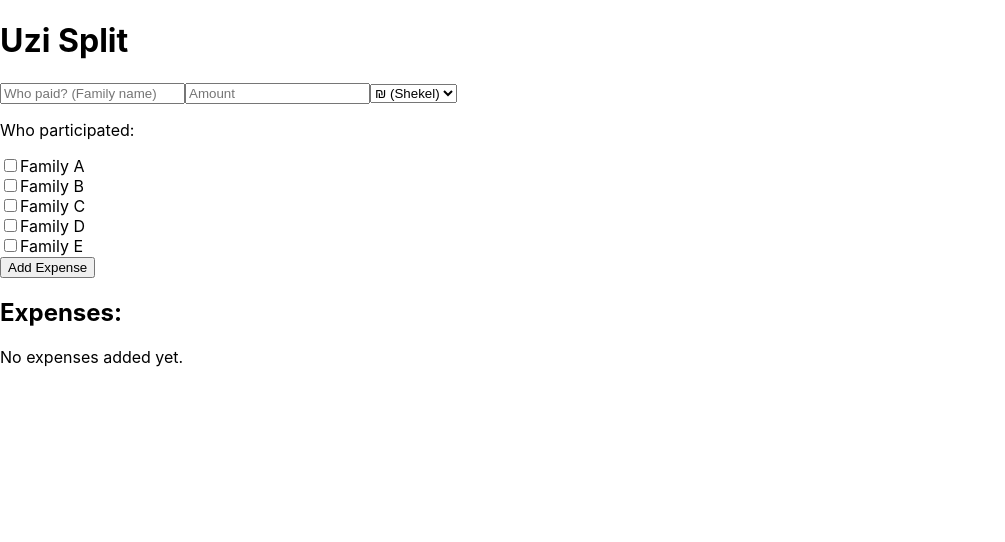
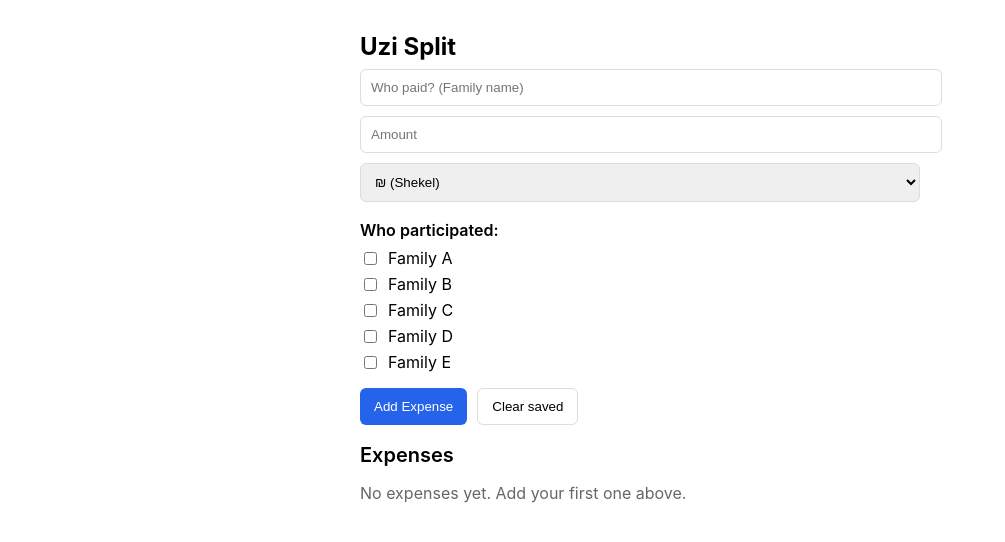
Before and after one commit to sigalalg1/uzi-split, a React (Create React App) app: page / in a window 1280 px wide. Shown: the top 542 px of the page, without its empty margins (0-1005 px from the left). Built offline with nearby package versions, Linux system fonts and the light colour scheme.

Commit message:
Update App.tsx

```diff
--- a/src/App.tsx
+++ b/src/App.tsx
@@ -1,54 +1,184 @@
-import React, { useState } from "react";
+import React, { useEffect, useState } from "react";
 
+// ==== Types ====
+type Currency = "₪" | "$" | "€";
+
+type Participant = {
+  name: string;
+  selected: boolean;
+  percentage: string; // keep as string for easy input; can be "" or a number-like string
+};
+
+type SavedParticipant = {
+  name: string;
+  percentage: string; // stored only for selected participants
+};
+
+type Expense = {
+  id: number;
+  payer: string;
+  amount: number;
+  currency: Currency;
+  participants: SavedParticipant[];
+  createdAt: string; // ISO
+};
+
+// ==== Constants ====
+const STORAGE_KEY = "uzisplit:expenses";
+
+// ==== Component ====
 export default function App() {
-  const [payer, setPayer] = useState("");
-  const [amount, setAmount] = useState("");
-  const [currency, setCurrency] = useState("₪");
-  const [participants, setParticipants] = useState([
+  // Form state
+  const [payer, setPayer] = useState<string>("");
+  const [amount, setAmount] = useState<string>("");
+  const [currency, setCurrency] = useState<Currency>("₪");
+  const [participants, setParticipants] = useState<Participant[]>([
     { name: "Family A", selected: false, percentage: "" },
     { name: "Family B", selected: false, percentage: "" },
     { name: "Family C", selected: false, percentage: "" },
     { name: "Family D", selected: false, percentage: "" },
     { name: "Family E", selected: false, percentage: "" },
   ]);
-  const [expenses, setExpenses] = useState([]);
 
-  const handlePercentageChange = (index, value) => {
-    const updated = [...participants];
-    updated[index].percentage = value;
-    setParticipants(updated);
+  // Saved expenses
+  const [expenses, setExpenses] = useState<Expense[]>([]);
+
+  // Load from localStorage on first render
+  useEffect(() => {
+    try {
+      const saved = localStorage.getItem(STORAGE_KEY);
+      if (saved) {
+        const parsed = JSON.parse(saved) as unknown;
+        if (Array.isArray(parsed)) {
+          // naive validation
+          setExpenses(parsed as Expense[]);
+        }
+      }
+    } catch (e) {
+      console.warn("Failed to read saved expenses", e);
+    }
+  }, []);
+
+  // Persist to localStorage whenever expenses change
+  useEffect(() => {
+    try {
+      localStorage.setItem(STORAGE_KEY, JSON.stringify(expenses));
+    } catch (e) {
+      console.warn("Failed to save expenses", e);
+    }
+  }, [expenses]);
+
+  // Handlers
+  const handleParticipantToggle = (index: number): void => {
+    setParticipants((prev) => {
+      const next = [...prev];
+      next[index] = { ...next[index], selected: !next[index].selected };
+      return next;
+    });
   };
 
-  const handleSubmit = () => {
-    const selectedParticipants = participants.filter(p => p.selected);
-    const newExpense = {
-      payer,
-      amount,
-      currency,
-      participants: selectedParticipants.map(p => ({
-        name: p.name,
-        percentage: p.percentage
-      }))
+  const handleParticipantPercent = (index: number, value: string): void => {
+    // Allow empty or numeric input (including decimals)
+    if (value === "" || /^[0-9]*\.?[0-9]*$/.test(value)) {
+      setParticipants((prev) => {
+        const next = [...prev];
+        next[index] = { ...next[index], percentage: value };
+        return next;
+      });
+    }
   };
-    setExpenses([...expenses, newExpense]);
 
-    // Reset form
+  const resetForm = (): void => {
     setPayer("");
     setAmount("");
     setCurrency("₪");
-    setParticipants(participants.map(p => ({ ...p, selected: false, percentage: "" })));
+    setParticipants((prev) =>
+      prev.map((p) => ({ ...p, selected: false, percentage: "" }))
+    );
+  };
+
+  const handleSubmit = (): void => {
+    const selected = participants.filter((p) => p.selected);
+
+    // Basic validation
+    if (!payer.trim()) {
+      alert("Please enter who paid (family name).");
+      return;
+    }
+    const amt = Number(amount);
+    if (!amt || amt <= 0) {
+      alert("Please enter a valid amount.");
+      return;
+    }
+    if (selected.length === 0) {
+      alert("Please select at least one participating family.");
+      return;
+    }
+
+    const newExpense: Expense = {
+      id: Date.now(),
+      payer: payer.trim(),
+      amount: amt,
+      currency,
+      participants: selected.map((p) => ({
+        name: p.name,
+        percentage: p.percentage, // may be "" if not specified
+      })),
+      createdAt: new Date().toISOString(),
+    };
+
+    setExpenses((prev) => [newExpense, ...prev]);
+    resetForm();
+  };
+
+  const handleClearAll = (): void => {
+    // eslint-disable-next-line no-restricted-globals
+    if (confirm("Clear all saved expenses?")) {
+      setExpenses([]);
+      try {
+        localStorage.removeItem(STORAGE_KEY);
+      } catch {
+        // ignore
+      }
+    }
+  };
+
+  // ---- Simple inline styles (works even if Tailwind isn't set up) ----
+  const wrap: React.CSSProperties = { maxWidth: 560, width: "100%", margin: "0 auto" };
+  const inputStyle: React.CSSProperties = {
+    width: "100%",
+    padding: "10px",
+    border: "1px solid #ddd",
+    borderRadius: 6,
+  };
+  const sectionTitle: React.CSSProperties = { fontWeight: 600, margin: "8px 0" };
+  const button: React.CSSProperties = {
+    padding: "10px 14px",
+    borderRadius: 6,
+    border: "1px solid #ddd",
+    cursor: "pointer",
+    background: "#fff",
+  };
+  const primary: React.CSSProperties = {
+    ...button,
+    color: "#fff",
+    background: "#2563eb",
+    border: "none",
   };
 
   return (
-    <div className="flex flex-col items-center justify-center min-h-screen p-4 space-y-4">
-      <h1 className="text-2xl font-bold mb-4">Uzi Split</h1>
+    <div style={{ minHeight: "100vh", padding: 16 }}>
+      <div style={wrap}>
+        <h1 style={{ fontSize: 24, fontWeight: 700, marginBottom: 8 }}>Uzi Split</h1>
 
+        {/* --- Form --- */}
+        <div style={{ display: "grid", gap: 10 }}>
           <input
             type="text"
             placeholder="Who paid? (Family name)"
             value={payer}
             onChange={(e) => setPayer(e.target.value)}
-        className="p-2 border rounded w-full max-w-md"
+            style={inputStyle}
           />
 
           <input
@@ -56,60 +186,101 @@ export default function App() {
             placeholder="Amount"
             value={amount}
             onChange={(e) => setAmount(e.target.value)}
-        className="p-2 border rounded w-full max-w-md"
+            style={inputStyle}
           />
 
           <select
             value={currency}
-        onChange={(e) => setCurrency(e.target.value)}
-        className="p-2 border rounded w-full max-w-md"
+            onChange={(e) => setCurrency(e.target.value as Currency)}
+            style={inputStyle}
           >
             <option value="₪">₪ (Shekel)</option>
             <option value="$">$ (Dollar)</option>
             <option value="€">€ (Euro)</option>
           </select>
 
-      <div className="w-full max-w-md">
-        <p className="font-semibold mt-4">Who participated:</p>
-        {participants.map((participant, index) => (
-          <div key={participant.name} className="flex items-center space-x-2 mb-2">
+          <div>
+            <div style={sectionTitle}>Who participated:</div>
+            {participants.map((p, i) => (
+              <div
+                key={p.name}
+                style={{
+                  display: "flex",
+                  alignItems: "center",
+                  gap: 8,
+                  marginBottom: 6,
+                }}
+              >
                 <input
+                  id={`p_${i}`}
                   type="checkbox"
-              checked={participant.selected}
-              onChange={() => handleParticipantChange(index)}
+                  checked={p.selected}
+                  onChange={() => handleParticipantToggle(i)}
                 />
-            <label className="flex-1">{participant.name}</label>
-            {participant.selected && (
+                <label htmlFor={`p_${i}`} style={{ flex: 1 }}>
+                  {p.name}
+                </label>
+                {p.selected && (
                   <input
                     type="number"
                     placeholder="%"
-                value={participant.percentage}
-                onChange={(e) => handlePercentageChange(index, e.target.value)}
-                className="p-1 border rounded w-16"
+                    value={p.percentage}
+                    onChange={(e) => handleParticipantPercent(i, e.target.value)}
+                    style={{ ...inputStyle, width: 80 }}
                   />
                 )}
               </div>
             ))}
           </div>
 
-      <button
-        onClick={handleSubmit}
-        className="px-4 py-2 bg-blue-500 text-white rounded hover:bg-blue-600"
-      >
+          <div style={{ display: "flex", gap: 10 }}>
+            <button onClick={handleSubmit} style={primary}>
               Add Expense
             </button>
+            <button onClick={handleClearAll} style={button}>
+              Clear saved
+            </button>
+          </div>
+        </div>
 
-      <div className="w-full max-w-md mt-6">
-        <h2 className="text-xl font-semibold mb-2">Expenses:</h2>
+        {/* --- List --- */}
+        <div style={{ marginTop: 18 }}>
+          <h2 style={{ fontSize: 20, fontWeight: 600, marginBottom: 8 }}>
+            Expenses
+          </h2>
           {expenses.length === 0 ? (
-          <p className="text-gray-500">No expenses added yet.</p>
+            <p style={{ color: "#666" }}>
+              No expenses yet. Add your first one above.
+            </p>
           ) : (
-          expenses.map((exp, i) => (
-            <div key={i} className="border rounded p-3 mb-3">
-              <p><strong>{exp.payer}</strong> paid <strong>{exp.amount} {exp.currency}</strong></p>
-              <p className="text-sm">Shared by:
-                {exp.participants.map((p, idx) => (
-                  <span key={idx}> {p.name}{p.percentage && ` (${p.percentage}%)`}{idx < exp.participants.length - 1 ? "," : ""}</span>
+            expenses.map((exp) => (
+              <div
+                key={exp.id}
+                style={{
+                  border: "1px solid #eee",
+                  borderRadius: 8,
+                  padding: 12,
+                  marginBottom: 10,
+                }}
+              >
+                <p>
+                  <strong>{exp.payer}</strong> paid{" "}
+                  <strong>
+                    {exp.amount} {exp.currency}
+                  </strong>{" "}
+                  <span style={{ color: "#888", fontSize: 12 }}>
+                    — {new Date(exp.createdAt).toLocaleString()}
+                  </span>
+                </p>
+                <p style={{ fontSize: 14 }}>
+                  Shared by:
+                  {exp.participants.map((pp, idx) => (
+                    <span key={idx}>
+                      {" "}
+                      {pp.name}
+                      {pp.percentage && ` (${pp.percentage}%)`}
+                      {idx < exp.participants.length - 1 ? "," : ""}
+                    </span>
                   ))}
                 </p>
               </div>
@@ -117,5 +288,6 @@ export default function App() {
           )}
         </div>
       </div>
+    </div>
   );
 }
```
Lines whose indentation alone changed are shown as unchanged.
